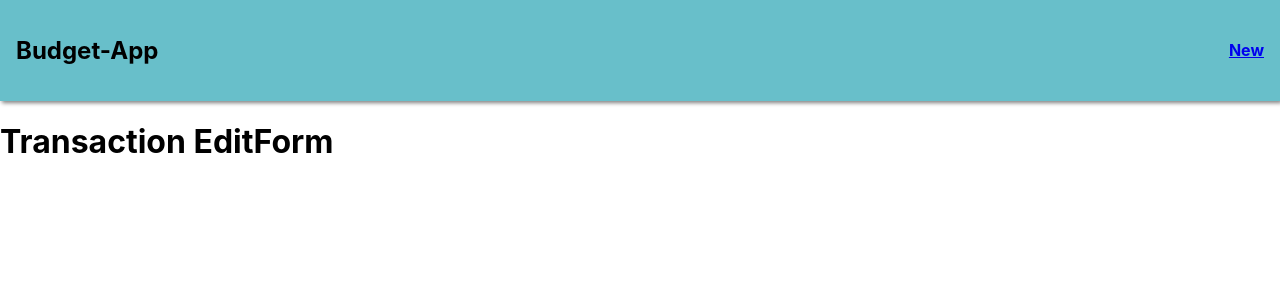
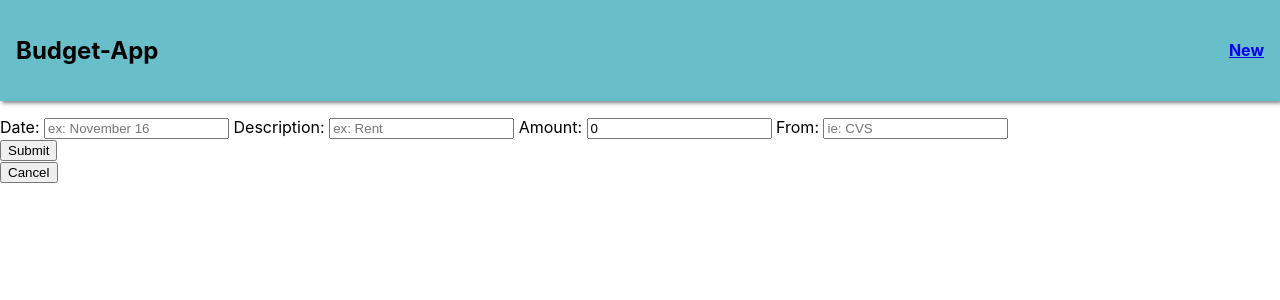
Before and after one commit to lsajid/budget-app-fe, a React (Create React App) app: page /transactions/1/edit in a window 1280 px wide. Shown: the top 300 px of the page. Built offline with nearby package versions, Linux system fonts and the light colour scheme; no server answers.

Commit message:
TransactionEditForm.js complete with functionality; account total is a string

```diff
--- a/src/components/TransactionDetails.js
+++ b/src/components/TransactionDetails.js
@@ -38,7 +38,7 @@ function TransactionDetails() {
         </div>
         <div className="buttons">
           <Link to={`/`}> <button>Back</button> </Link>
-          <Link to={`/transactions/${index}/edit"`}> <button>Edit</button> </Link>
+          <Link to={`/transactions/${index}/edit`}> <button>Edit</button> </Link>
           <button onClick={handleDelete}> Delete</button>
         </div>
     </article>
--- a/src/components/TransactionEditForm.js
+++ b/src/components/TransactionEditForm.js
@@ -1,9 +1,83 @@
 import React from 'react';
+import { useState } from "react";
+import { useNavigate, useParams, Link } from "react-router-dom";
+import axios from "axios";
+import { useEffect } from 'react/cjs/react.development';
+
+
+const API_URL = process.env.REACT_APP_API_URL;
 
 function TransactionEditForm() {
+  let navigate = useNavigate();
+  const { index } = useParams();
+
+  const [ transaction, setTransaction ] = useState({
+    date: "",
+    name: "",
+    amount: 0,
+    from: ""
+  });
+
+  useEffect(() => {
+    axios.get(`${API_URL}/transactions/${index}`)
+      .then((res) => {
+        setTransaction(res.data);
+        console.log(transaction);
+      }).catch((err) => console.log(err));
+  }, [index]);
+
+  const handleTextChange = (e) => {
+    setTransaction({...transaction, [e.target.id]: e.target.value});
+  }
+
+  const handleSubmit = (e) => {
+    console.log(transaction)
+    e.preventDefault();
+    axios.put(`${API_URL}/transactions/${index}`, transaction)
+    .then((res)=> {
+      navigate(`/transactions/${index}`);
+    }).catch((err) => console.log(err))
+  };
+
   return (
-    <div>
-        <h1> Transaction EditForm </h1>
+    <div className="edit-container">
+        <form onSubmit={handleSubmit}>
+          <label htmlFor="date"> Date: </label>
+          <input
+            id="date"
+            value={transaction.date}
+            type="text"
+            placeholder="ex: November 16"
+            onChange={handleTextChange}
+          />
+          <label htmlFor="name"> Description: </label>
+          <input
+            id="name"
+            value={transaction.name}
+            type="text"
+            placeholder="ex: Rent"
+            onChange={handleTextChange}
+          />
+          <label htmlFor="amount"> Amount: </label>
+          <input
+            id="amount"
+            value={transaction.amount}
+            type="number"
+            placeholder="ex: $2300"
+            onChange={handleTextChange}
+          />
+          <label htmlFor="from"> From: </label>
+          <input
+            id="from"
+            value={transaction.from}
+            type="text"
+            placeholder="ie: CVS"
+            onChange={handleTextChange}
+          />
+          <br />
+          <input type="submit"/>
+        </form>
+        <Link to={"/"}> <button> Cancel </button></Link>
     </div>
   );
 }
--- a/src/components/TransactionNewForm.js
+++ b/src/components/TransactionNewForm.js
@@ -1,5 +1,5 @@
 import { useState } from "react";
-import { useNavigate, useParams } from "react-router-dom";
+import { useNavigate, useParams, Link } from "react-router-dom";
 import axios from "axios";
 
 const API_URL = process.env.REACT_APP_API_URL;
@@ -20,7 +20,6 @@ function TransactionNewForm() {
   }
 
   const handleSubmit = (e) => {
-    console.log(transaction)
     e.preventDefault();
     axios.post(`${API_URL}/transactions`, transaction)
     .then((res)=> {
@@ -66,7 +65,7 @@ function TransactionNewForm() {
           <br />
           <input type="submit"/>
         </form>
-
+        <Link to={"/"}> <button> Cancel </button></Link>
     </div>
   );
 }
--- a/src/components/Transactions.js
+++ b/src/components/Transactions.js
@@ -22,11 +22,9 @@ function Transactions() {
         return acc + curr;
     }, 0);
 
-    let displayAccountTotal = accountTotal.toFixed(2);
-
     return (
       <div className='index'>
-          <div>Account Total: {displayAccountTotal} </div>
+          <div>Account Total: {accountTotal} </div>
         <section>
             <table>
                 <thead>
```
